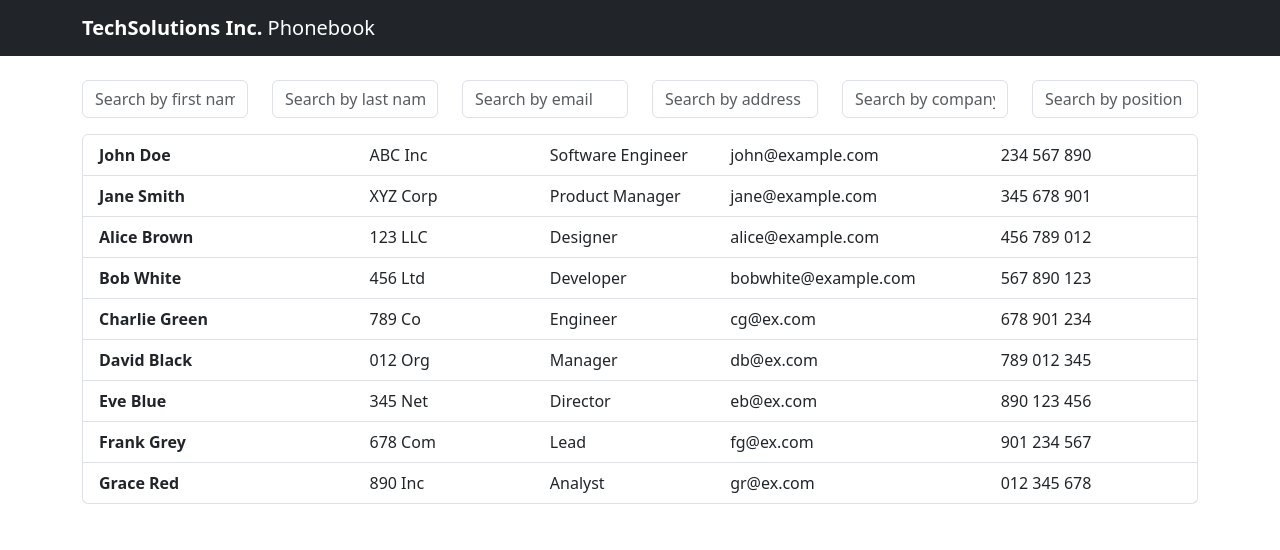
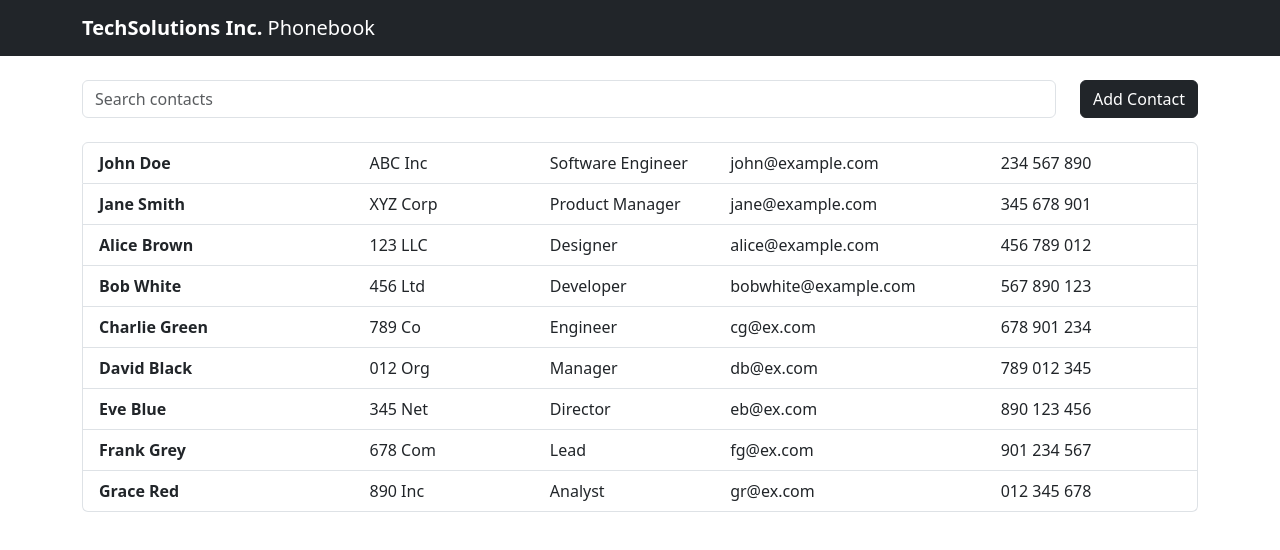
Before and after one commit to tomorrowdevs-projects/tech-jobs-fair-challenge, a React (Create React App) app in the folder client/phonebook-app/: page /contacts in a window 1280 px wide. Shown: the top 550 px of the page. Built offline with nearby package versions, Linux system fonts and the light colour scheme.

Commit message:
Ricerca contatti con campo unico e pulsante Aggiungi Contatto

```diff
--- a/client/phonebook-app/src/components/ContactsFilter.jsx
+++ b/client/phonebook-app/src/components/ContactsFilter.jsx
@@ -1,70 +1,17 @@
-import { Row, Col, Form } from "react-bootstrap";
+import { Form } from "react-bootstrap";
 
-const ContactsFilter = ({ onFiltersChange }) => {
-
-  const handleFilterChange = (e) => {
-    const { name, value } = e.target;
-    console.log(`Filter changed - ${name}: ${value}`);
-    onFiltersChange((prevFilters) => {
-      const newFilters = {
-        ...prevFilters,
-        [name]: value,
-      };
-      console.log("New filters:", newFilters);
-      return newFilters;
-    });
+const ContactsFilter = ({ onSearchTermChange }) => {
+  const handleSearchTermChange = (e) => {
+    console.log(`Search term changed - ${e.target.value}`);
+    onSearchTermChange(e.target.value);
   };
   return (
-    <Row className="mb-3">
-      <Col>
-        <Form.Control
-          name="firstName"
-          type="text"
-          placeholder="Search by first name"
-          onChange={handleFilterChange}
-        />
-      </Col>
-      <Col>
-        <Form.Control
-          name="lastName"
-          type="text"
-          placeholder="Search by last name"
-          onChange={handleFilterChange}
-        />
-      </Col>
-      <Col>
-        <Form.Control
-          name="email"
-          type="text"
-          placeholder="Search by email"
-          onChange={handleFilterChange}
-        />
-      </Col>
-      <Col>
-        <Form.Control
-          name="address"
-          type="text"
-          placeholder="Search by address"
-          onChange={handleFilterChange}
-        />
-      </Col>
-      <Col>
-        <Form.Control
-          name="company"
-          type="text"
-          placeholder="Search by company"
-          onChange={handleFilterChange}
-        />
-      </Col>
-      <Col>
-        <Form.Control
-          name="position"
-          type="text"
-          placeholder="Search by position"
-          onChange={handleFilterChange}
-        />
-      </Col>
-    </Row>
+    <Form.Control
+      name="firstName"
+      type="text"
+      placeholder="Search contacts"
+      onChange={handleSearchTermChange}
+    />
   );
 };
 
--- a/client/phonebook-app/src/hooks/useContacts.jsx
+++ b/client/phonebook-app/src/hooks/useContacts.jsx
@@ -2,39 +2,126 @@ import { useState, useEffect } from "react";
 
 // Mock contacts data
 const mockContacts = [
-  { id: 1, firstName: "John", lastName: "Doe", email: "john@example.com", telephoneNumber: "234 567 890", address: "123 Main St", company: "ABC Inc", position: "Software Engineer"},
-  { id: 2, firstName: "Jane", lastName: "Smith", email: "jane@example.com", telephoneNumber: "345 678 901", address: "456 Elm St", company: "XYZ Corp", position: "Product Manager"},
-  { id: 3, firstName: "Alice", lastName: "Brown", email: "alice@example.com", telephoneNumber: "456 789 012", address: "789 Oak St", company: "123 LLC", position: "Designer"},
-  { id: 4, firstName: "Bob", lastName: "White", email: "bobwhite@example.com", telephoneNumber: "567 890 123", address: "012 Pine St", company: "456 Ltd", position: "Developer"},
-  { id: 5, firstName: "Charlie", lastName: "Green", email: "cg@ex.com", telephoneNumber: "678 901 234", address: "345 Cedar St", company: "789 Co", position: "Engineer"},
-  { id: 6, firstName: "David", lastName: "Black", email: "db@ex.com", telephoneNumber: "789 012 345", address: "678 Birch St", company: "012 Org", position: "Manager"},
-  { id: 7, firstName: "Eve", lastName: "Blue", email: "eb@ex.com", telephoneNumber: "890 123 456", address: "567 Maple St", company: "345 Net", position: "Director"},
-  { id: 8, firstName: "Frank", lastName: "Grey", email: "fg@ex.com", telephoneNumber: "901 234 567", address: "456 Walnut St", company: "678 Com", position: "Lead"},
-  { id: 9, firstName: "Grace", lastName: "Red", email: "gr@ex.com", telephoneNumber: "012 345 678", address: "789 Pine St", company: "890 Inc", position: "Analyst"},
+  {
+    id: 1,
+    firstName: "John",
+    lastName: "Doe",
+    email: "john@example.com",
+    telephoneNumber: "234 567 890",
+    address: "123 Main St",
+    company: "ABC Inc",
+    position: "Software Engineer",
+  },
+  {
+    id: 2,
+    firstName: "Jane",
+    lastName: "Smith",
+    email: "jane@example.com",
+    telephoneNumber: "345 678 901",
+    address: "456 Elm St",
+    company: "XYZ Corp",
+    position: "Product Manager",
+  },
+  {
+    id: 3,
+    firstName: "Alice",
+    lastName: "Brown",
+    email: "alice@example.com",
+    telephoneNumber: "456 789 012",
+    address: "789 Oak St",
+    company: "123 LLC",
+    position: "Designer",
+  },
+  {
+    id: 4,
+    firstName: "Bob",
+    lastName: "White",
+    email: "bobwhite@example.com",
+    telephoneNumber: "567 890 123",
+    address: "012 Pine St",
+    company: "456 Ltd",
+    position: "Developer",
+  },
+  {
+    id: 5,
+    firstName: "Charlie",
+    lastName: "Green",
+    email: "cg@ex.com",
+    telephoneNumber: "678 901 234",
+    address: "345 Cedar St",
+    company: "789 Co",
+    position: "Engineer",
+  },
+  {
+    id: 6,
+    firstName: "David",
+    lastName: "Black",
+    email: "db@ex.com",
+    telephoneNumber: "789 012 345",
+    address: "678 Birch St",
+    company: "012 Org",
+    position: "Manager",
+  },
+  {
+    id: 7,
+    firstName: "Eve",
+    lastName: "Blue",
+    email: "eb@ex.com",
+    telephoneNumber: "890 123 456",
+    address: "567 Maple St",
+    company: "345 Net",
+    position: "Director",
+  },
+  {
+    id: 8,
+    firstName: "Frank",
+    lastName: "Grey",
+    email: "fg@ex.com",
+    telephoneNumber: "901 234 567",
+    address: "456 Walnut St",
+    company: "678 Com",
+    position: "Lead",
+  },
+  {
+    id: 9,
+    firstName: "Grace",
+    lastName: "Red",
+    email: "gr@ex.com",
+    telephoneNumber: "012 345 678",
+    address: "789 Pine St",
+    company: "890 Inc",
+    position: "Analyst",
+  },
   // Add more contacts as needed
 ];
 
-export const useContacts = (filters) => {
+export const useContacts = (searchTerm) => {
   const [contacts, setContacts] = useState([]);
 
   useEffect(() => {
-
     const filterContacts = (contact) => {
-      return Object.keys(filters).every(key => {
-        // Skip filtering for this criterion if the filter value is empty
-        if (!filters[key]) return true;
-        // Otherwise, check if the contact matches the filter value (case-insensitive)
-        return contact[key]?.toLowerCase().includes(filters[key].toLowerCase());
-      });
+      if (!searchTerm) return true;
+      // Check if all the search terms match the contact
+      if (
+        contact.firstName.toLowerCase().includes(searchTerm.toLowerCase()) ||
+        contact.lastName.toLowerCase().includes(searchTerm.toLowerCase()) ||
+        contact.email.toLowerCase().includes(searchTerm.toLowerCase()) ||
+        contact.address.toLowerCase().includes(searchTerm.toLowerCase()) ||
+        contact.company.toLowerCase().includes(searchTerm.toLowerCase()) ||
+        contact.position.toLowerCase().includes(searchTerm.toLowerCase()) ||
+        contact.telephoneNumber.toLowerCase().includes(searchTerm.toLowerCase())
+      ) {
+        return true;
+      }
+      return false;
     };
-
 
     // Simulate an API call
     setTimeout(() => {
       const filteredContacts = mockContacts.filter(filterContacts);
       setContacts(filteredContacts);
     }, 1000); // simulate a delay
-  }, [filters]); // The empty array ensures this effect runs only once
+  }, [searchTerm]); // The empty array ensures this effect runs only once
 
   return contacts;
 };
--- a/client/phonebook-app/src/views/ContactsView.jsx
+++ b/client/phonebook-app/src/views/ContactsView.jsx
@@ -1,24 +1,24 @@
 import React, { useState } from "react";
-import { Container } from "react-bootstrap";
+import { Container, Row, Col, Button } from "react-bootstrap";
 import ContactsFilter from "../components/ContactsFilter";
 import ContactsList from "../components/ContactsList";
 import { useContacts } from "../hooks/useContacts"; // Assuming the custom hook's path
 
 const ContactsView = () => {
-  const [filters, setFilters] = useState({
-    firstName: "",
-    lastName: "",
-    address: "",
-    email: "",
-    company: "",
-    position: "",
-  });
-  const contacts = useContacts(filters);
+  const [searchTerm, setSearchTerm] = useState("");
+
+  const contacts = useContacts(searchTerm);
 
   return (
     <Container>
-      <div className="mt-4"></div>
-      <ContactsFilter className="mt-3" onFiltersChange={setFilters} />
+      <Row className="mt-4 mb-4">
+        <Col className="col">
+          <ContactsFilter onSearchTermChange={setSearchTerm} />
+        </Col>
+        <Col className="col-auto">
+          <Button variant="dark">Add Contact</Button>
+        </Col>
+      </Row>
       <ContactsList contacts={contacts} />
     </Container>
   );
```
